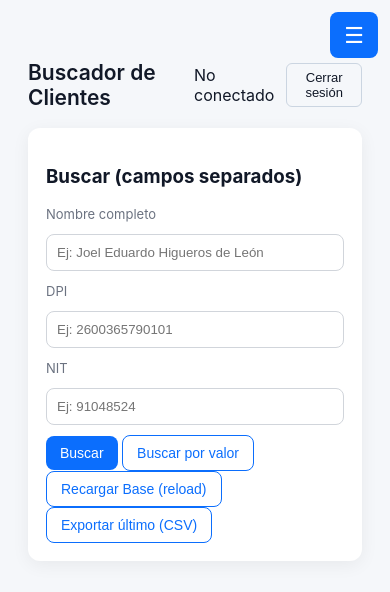
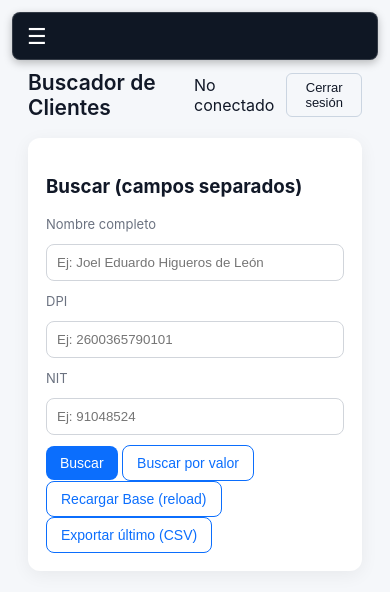
Before and after one commit to matrizbase/web, a plain HTML site: page index.html in a window 390 px wide. Drawn offline with Linux system fonts and the light colour scheme.

Commit message:
Update styles.css

```diff
--- a/styles.css
+++ b/styles.css
@@ -424,9 +424,50 @@ tr:hover td {
     padding-top: 60px !important;
   }
 }
+/* Botón hamburguesa — estilo profesional */
+.hamburger {
+  display: none;
+  position: fixed;
+  top: 12px;
+  right: 12px;                   /* ← SE MUEVE A LA DERECHA */
+  z-index: 10000;
+  background: var(--sidebar-bg); /* ← Color igual que la barra */
+  color: #fff;
+  padding: 10px 14px;
+  font-size: 22px;
+  border-radius: 8px;
+  cursor: pointer;
+  box-shadow: 0 3px 8px rgba(0,0,0,0.25);
+  border: 1px solid rgba(255,255,255,0.15);
+}
+
+/* SOLO en pantallas pequeñas */
 @media (max-width: 600px) {
+
+  /* Mostrar botón */
   .hamburger {
-    left: auto !important;
-    right: 12px !important;
+    display: block !important;
+  }
+
+  /* Sidebar cerrada */
+  .sidebar {
+    transform: translateX(-260px) !important;
+    display: block !important; /* Safari iPhone fix */
+  }
+
+  /* Sidebar abierta */
+  .sidebar.show {
+    transform: translateX(0) !important;
+  }
+
+  /* Main ajustado para evitar superposición */
+  .main {
+    margin-left: 0 !important;
+    padding-top: 70px !important; /* Más espacio para que NO tape nada */
+  }
+
+  /* Bajar un poco la marca (logo) cuando sidebar está cerrada */
+  .brand {
+    margin-top: 40px !important;
   }
 }
```
